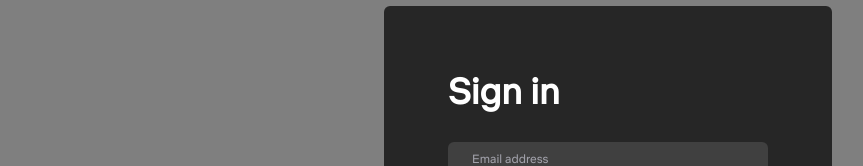
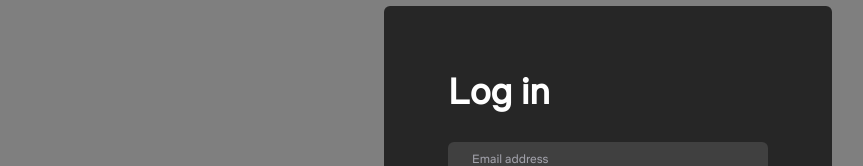
Before and after one commit to AlexandraHockett/netflix-clone, a React (Vite) app in the folder client/: page /login in a window 1280 px wide. Shown: the part 150-316 px from the top of the page, without its empty margins (32-895 px from the left). Built offline with nearby package versions, Linux system fonts and the light colour scheme.

Commit message:
Making the HTTP Requests

```diff
--- a/client/src/pages/LoginPage.tsx
+++ b/client/src/pages/LoginPage.tsx
@@ -7,6 +7,7 @@ import {
   UseFormRegister,
   FieldErrors,
 } from "react-hook-form";
+import useAuth from "../hooks/useAuth";
 
 export type Inputs = {
   email: string;
@@ -37,15 +38,32 @@ export default function LoginPage() {
     getValues,
   } = useForm<Inputs>();
   const [variant, setVariant] = useState(Variant.LOGIN_IN);
-  console.log(errors);
-  const onSubmit: SubmitHandler<Inputs> = (data) => console.log(data);
+  const { signup, login } = useAuth();
+  const onSubmit: SubmitHandler<Inputs> = async ({ password, email, name }) => {
+    if (variant === Variant.SIGN_UP) {
+      const response = await signup({
+        email,
+        password,
+        username: name,
+      });
+      console.log(response);
+    } else {
+      const response = await login({
+        email,
+        password,
+      });
+      console.log(response);
+    }
+  };
 
   return (
     <div className="relative bg-black h-screen w-screen bg-opacity-50">
       <NavBar />
       <div className="flex justify-center items-center h-full">
         <div className="bg-black bg-opacity-70 p-16 self-center mt-2 w-full max-w-md rounded-md">
-          <h2 className="text-white text-4xl mb-8 font-semibold">Sign in</h2>
+          <h2 className="text-white text-4xl mb-8 font-semibold">
+            {variant === Variant.SIGN_UP ? "Sign up" : "Log in"}
+          </h2>
           <AuthFormContext.Provider value={{ register, errors }}>
             <form
               className="flex flex-col gap-4"
@@ -119,3 +137,5 @@ export default function LoginPage() {
     </div>
   );
 }
+
+// pAssword123!
```
